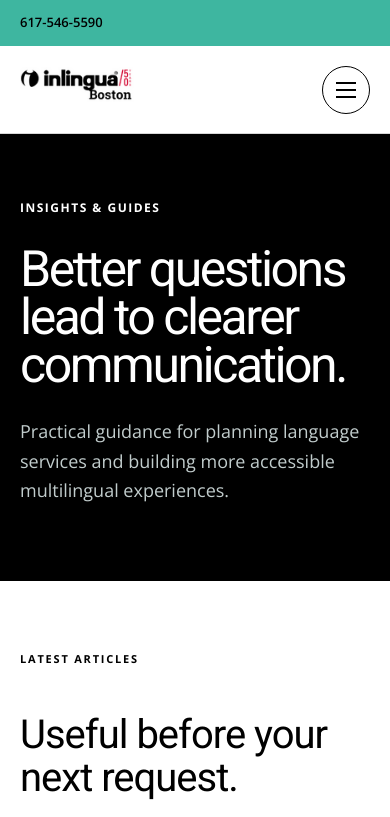
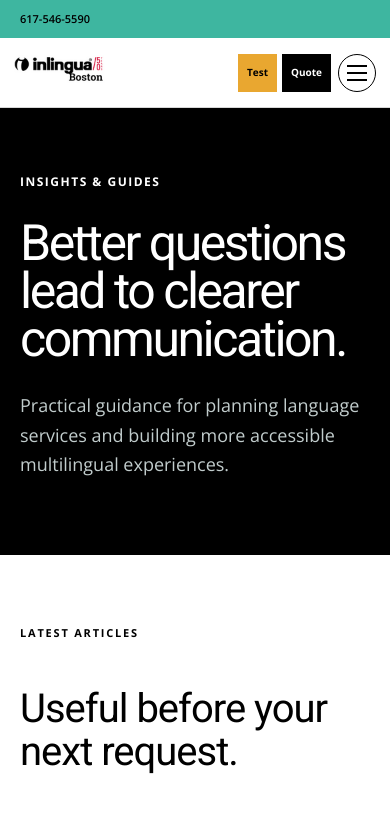
Before and after one commit to sosinfo212/inlingua, a Next.js app: page /blog in a window 390 px wide. Shown: the top 817 px of the page. Built offline with nearby package versions, Linux system fonts and the light colour scheme.

Commit message:
Optimize responsive header actions

```diff
--- a/app/client-guidelines.css
+++ b/app/client-guidelines.css
@@ -54,6 +54,7 @@
 .footer-logo{width:max-content;background:#fff;padding:4px 10px;margin-bottom:18px}
 .footer-logo img{width:141px;height:78px}
 .nav nav a,.text-link{color:#000}
+.mobile-header-actions{display:none}
 .button{background:#000;color:#fff;border-radius:0}
 .button.lime,.placement-test{background:var(--lime);color:#000}
 
@@ -86,3 +87,28 @@
   .utility-bar .placement-test{font-size:11px;padding:12px;gap:8px}
   .brand-logo img{width:118px;height:auto}
 }
+
+@media(max-width:1100px){
+  .nav{height:76px;padding-left:20px;padding-right:20px;gap:10px}
+  .mobile-header-actions{display:flex;align-items:center;gap:7px;margin-left:auto}
+  .mobile-header-actions a{min-height:40px;display:inline-flex;align-items:center;justify-content:center;padding:8px 11px;background:#000;color:#fff;text-decoration:none;font-size:11px;font-weight:700;white-space:nowrap}
+  .mobile-header-actions .mobile-placement{background:var(--lime);color:#000}
+  .mobile-menu{margin-left:0}
+  .mobile-menu summary{width:42px;height:42px}
+  .mobile-menu-panel{top:76px}
+  .mobile-short{display:none}
+}
+
+@media(max-width:520px){
+  .utility-bar>.shell{min-height:38px}
+  .utility-bar>div>div a{font-size:11px}
+  .utility-bar>.shell>.placement-test{display:none}
+  .nav{height:70px;padding-left:14px;padding-right:14px;gap:7px}
+  .brand-logo img{width:94px;height:auto}
+  .mobile-header-actions{gap:5px}
+  .mobile-header-actions a{min-height:38px;padding:7px 9px;font-size:10px}
+  .mobile-long{display:none}
+  .mobile-short{display:inline}
+  .mobile-menu summary{width:38px;height:38px}
+  .mobile-menu-panel{top:70px}
+}
--- a/app/components.tsx
+++ b/app/components.tsx
@@ -5,7 +5,7 @@
 
 const navigation=<><Link href="/">Home</Link><Link href="/services">Services</Link><Link href="/industries">Industries</Link><Link href="/language-education">Education</Link><Link href="/government-contracting">Government</Link><Link href="/blog">Blog</Link></>;
 const placementTest=<a className="button compact placement-test" href="https://my.inlingua.com/placementtest/adaptive/" target="_blank" rel="noopener noreferrer">Inlingua placement test <span aria-hidden="true">↗</span></a>;
-export function Header(){return <><a className="skip" href="#main">Skip to content</a><div className="utility-bar"><div className="shell"><div><a href="tel:+16175465590">617-546-5590</a><a href="mailto:contact@inlinguabostonma.com">contact@inlinguabostonma.com</a></div>{placementTest}</div></div><header className="nav shell"><Link href="/" className="brand brand-logo" aria-label="inlingua Boston home"><img src="/images/inlingua-boston-logo.png" width="141" height="78" alt="inlingua Boston"/></Link><nav aria-label="Primary navigation">{navigation}</nav><div className="header-actions"><Link className="button compact" href="/request-a-quote">Request a quote</Link></div><details className="mobile-menu"><summary aria-label="Open navigation menu"><span/><span/><span/></summary><div className="mobile-menu-panel"><nav aria-label="Mobile navigation">{navigation}</nav><div className="mobile-ctas">{placementTest}<Link className="button compact" href="/request-a-quote">Request a quote <span aria-hidden="true">→</span></Link></div></div></details></header></>}
+export function Header(){return <><a className="skip" href="#main">Skip to content</a><div className="utility-bar"><div className="shell"><div><a href="tel:+16175465590">617-546-5590</a><a href="mailto:contact@inlinguabostonma.com">contact@inlinguabostonma.com</a></div>{placementTest}</div></div><header className="nav shell"><Link href="/" className="brand brand-logo" aria-label="inlingua Boston home"><img src="/images/inlingua-boston-logo.png" width="141" height="78" alt="inlingua Boston"/></Link><nav aria-label="Primary navigation">{navigation}</nav><div className="header-actions"><Link className="button compact" href="/request-a-quote">Request a quote</Link></div><div className="mobile-header-actions"><a className="mobile-placement" href="https://my.inlingua.com/placementtest/adaptive/" target="_blank" rel="noopener noreferrer"><span className="mobile-long">Placement test</span><span className="mobile-short">Test</span></a><Link href="/request-a-quote">Quote</Link></div><details className="mobile-menu"><summary aria-label="Open navigation menu"><span/><span/><span/></summary><div className="mobile-menu-panel"><nav aria-label="Mobile navigation">{navigation}</nav><div className="mobile-ctas">{placementTest}<Link className="button compact" href="/request-a-quote">Request a quote <span aria-hidden="true">→</span></Link></div></div></details></header></>}
 export function HeroImage({src,alt,priority=false}:{src:string;alt:string;priority?:boolean}){return <figure className="hero-image"><img src={src} alt={alt} width="1729" height="909" loading={priority?"eager":"lazy"} fetchPriority={priority?"high":"auto"}/><span aria-hidden="true"/></figure>}
 export function Footer(){return <footer><div className="shell footer-grid"><div><Link href="/" className="brand brand-logo footer-logo" aria-label="inlingua Boston home"><img src="/images/inlingua-boston-logo.png" width="141" height="78" alt="inlingua Boston"/></Link><p>The Language School of Boston and a partner for professional language services—designed around the people who need to understand one another.</p></div><div><b>Solutions</b><Link href="/services/interpretation">Interpretation</Link><Link href="/services/translation">Translation</Link><Link href="/services/transcription">Transcription</Link><Link href="/corporate-language-solutions">Organizations</Link></div><div><b>Learn</b><Link href="/language-education">Language education</Link><Link href="/resources">Resources</Link><Link href="/about">About</Link></div><div><b>Start here</b><Link href="/request-a-quote">Request a quote</Link><Link href="/contact">Contact</Link><Link href="/government-contracting">Procurement</Link></div></div><div className="shell legal">© 2026 inlingua Boston <span>Privacy · Accessibility · Terms</span></div></footer>}
 export function JsonLd({page}:{page:Page}){const data={"@context":"https://schema.org","@type":"Service",name:page.title,description:page.description,provider:{"@type":"Organization",name:"inlingua Boston"},areaServed:[{"@type":"AdministrativeArea",name:"Greater Boston"},{"@type":"Country",name:"United States"}]};return <script type="application/ld+json" dangerouslySetInnerHTML={{__html:JSON.stringify(data)}}/>}
```
